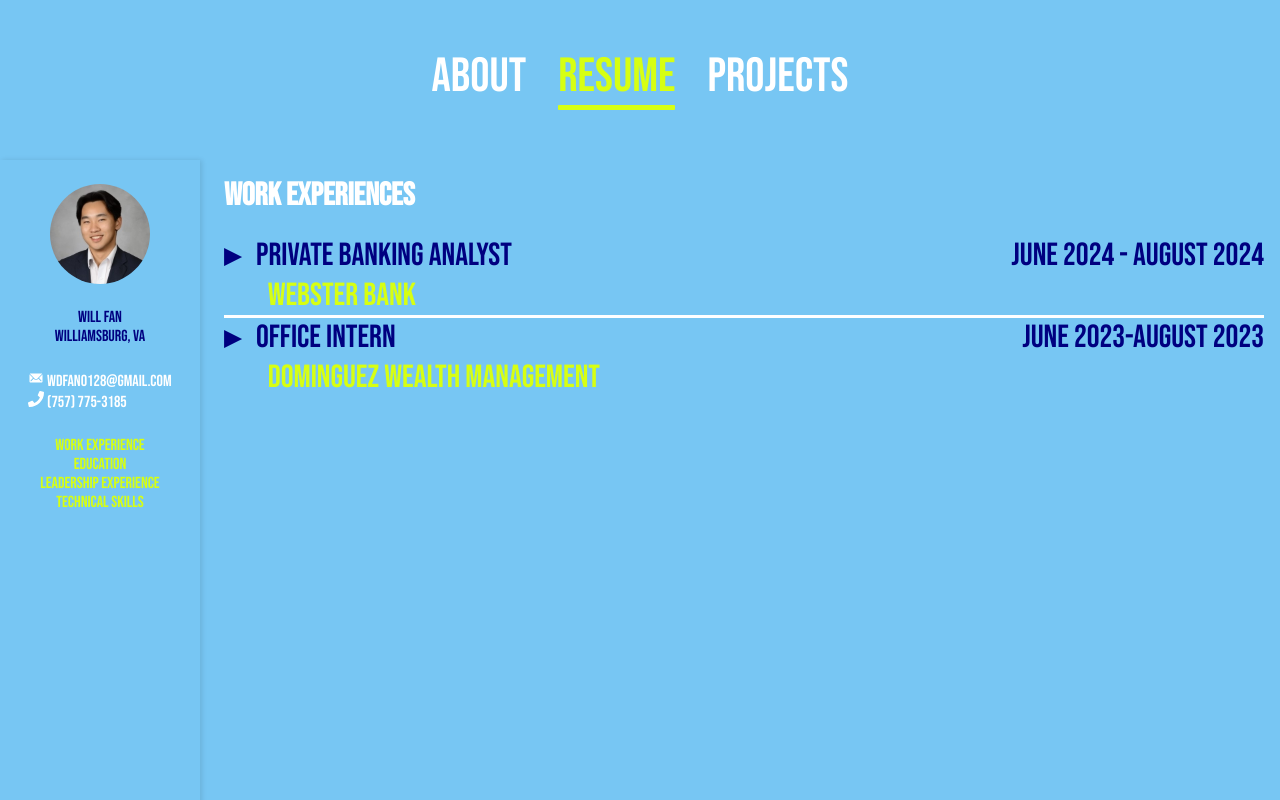
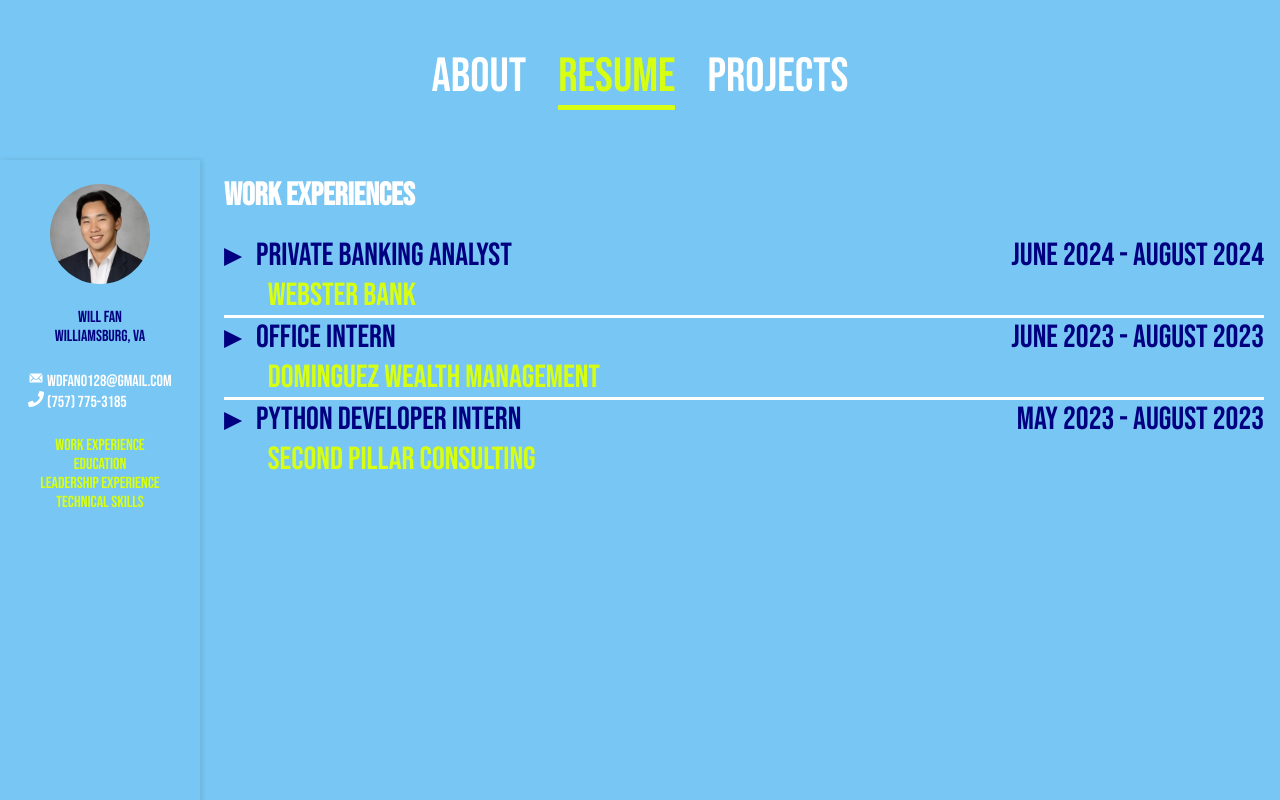
Before and after one commit to squilliam34/website, a React (Vite) app: page /resume in a window 1280 px wide. Shown: the top 800 px of the page. Built offline with nearby package versions, Linux system fonts and the light colour scheme.

Commit message:
added second pillar consulting experience

```diff
--- a/src/components/Resume/Experiences.tsx
+++ b/src/components/Resume/Experiences.tsx
@@ -17,9 +17,17 @@
         <div id="dominguez" className="border">
           <ResumeItem
             position="Office Intern"
-            timeline="June 2023-August 2023"
+            timeline="June 2023 - August 2023"
             company="Dominguez Wealth Management"
             description="Participated in and contributed to the daily operations of the firm - Attended meetings to discuss clients’ desired risk in their portfolio and determine their account distribution as well as aided fixed income calculations by calculating social security in Excel, engaged with wholesalers and took notes on their various ETFs and their composition, implemented a system to organize notes for hundreds of clients’ meetings, calls, reviews, and plans"
+          />
+        </div>
+        <div id="spc" className="border">
+          <ResumeItem
+            position="Python Developer Intern"
+            timeline="May 2023 - August 2023"
+            company="Second Pillar Consulting"
+            description="Collaborated in the development of climate change forecasts for financial institutions to conduct stress testing - Wrote Python and Scala modules to implement technical indicators and metrics as described in published research, ensured code was optimized for processing 30+ TBs of climate data, used Sphinx module to write documentation to enhance code readability and usability, implemented unit tests to ensure code is accurate"
           />
         </div>
       </div>
```
